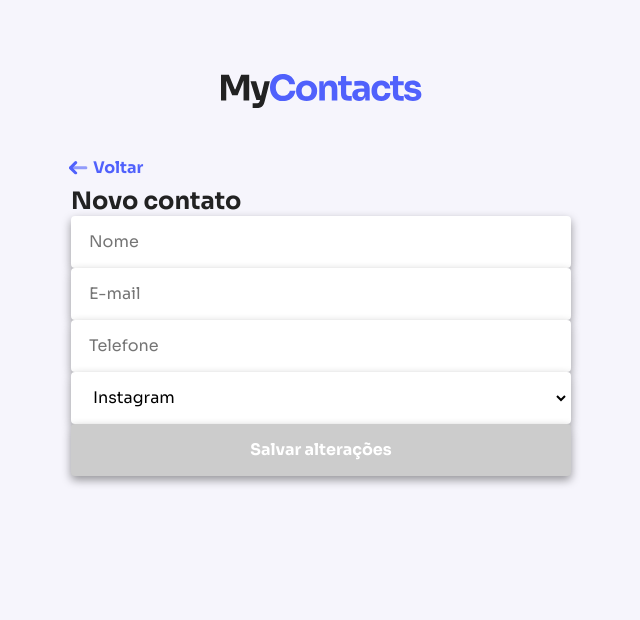
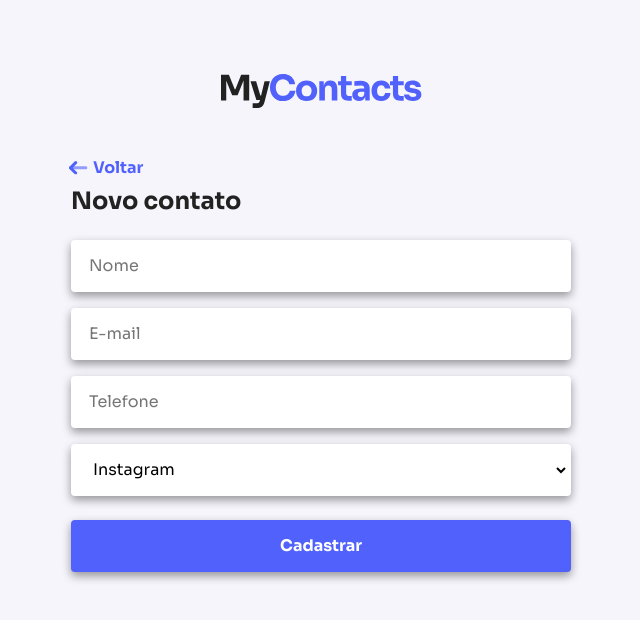
Before and after one commit to tatiane-kelli/mycontacts, a React (Create React App) app in the folder fe/: page /new in a window 1280 px wide. Shown: the top 620 px of the page, without its empty margins (319-959 px from the left). Built offline with nearby package versions, Linux system fonts and the light colour scheme.

Commit message:
create ContactForm component

```diff
--- /dev/null
+++ b/fe/src/components/ContactForm/index.js
@@ -0,0 +1,42 @@
+import PropTypes from 'prop-types';
+import FormGroup from '../FormGroup';
+import Input from '../Input';
+import Select from '../Select';
+import Button from '../Button';
+import { Form, ButtonContainer } from './styles';
+
+export default function ContactForm({ buttonLabel }) {
+  return (
+    <Form>
+      <FormGroup>
+        <Input placeholder="Nome" />
+      </FormGroup>
+
+      <FormGroup>
+        <Input placeholder="E-mail" />
+      </FormGroup>
+
+      <FormGroup>
+        <Input placeholder="Telefone" />
+      </FormGroup>
+
+      <FormGroup>
+        <Select>
+          <option value="instagram">Instagram</option>
+          <option value="facebook">Facebook</option>
+          <option value="linkedin">Linkedin</option>
+        </Select>
+      </FormGroup>
+
+      <ButtonContainer>
+        <Button type="submit">
+          {buttonLabel}
+        </Button>
+      </ButtonContainer>
+    </Form>
+  );
+}
+
+ContactForm.propTypes = {
+  buttonLabel: PropTypes.string.isRequired,
+};
--- /dev/null
+++ b/fe/src/components/ContactForm/styles.js
@@ -0,0 +1,7 @@
+import styled from 'styled-components';
+
+export const Form = styled.form``;
+
+export const ButtonContainer = styled.div`
+  margin-top: 24px;
+`;
--- /dev/null
+++ b/fe/src/components/FormGroup/index.js
@@ -0,0 +1,14 @@
+import PropTypes from 'prop-types';
+import { Container } from './styles';
+
+export default function FormGroup({ children }) {
+  return (
+    <Container>
+      {children}
+    </Container>
+  );
+}
+
+FormGroup.propTypes = {
+  children: PropTypes.node.isRequired,
+};
--- /dev/null
+++ b/fe/src/components/FormGroup/styles.js
@@ -0,0 +1,7 @@
+import styled from 'styled-components';
+
+export const Container = styled.div`
+  & + & {
+    margin-top: 16px;
+  }
+`;
--- a/fe/src/components/PageHeader/styles.js
+++ b/fe/src/components/PageHeader/styles.js
@@ -1,6 +1,8 @@
 import styled from 'styled-components';
 
 export const Container = styled.header`
+  margin-bottom: 24px;
+
   a {
     text-decoration: none;
     display: flex;
--- a/fe/src/pages/EditContact/index.js
+++ b/fe/src/pages/EditContact/index.js
@@ -1,9 +1,16 @@
+import ContactForm from '../../components/ContactForm';
 import PageHeader from '../../components/PageHeader';
 
 export default function EditContact() {
   return (
-    <PageHeader
-      title="Editar Joseph Joestar"
-    />
+    <>
+      <PageHeader
+        title="Editar Joseph Joestar"
+      />
+
+      <ContactForm
+        buttonLabel="Salvar alterações"
+      />
+    </>
   );
 }
--- a/fe/src/pages/Home/index.js
+++ b/fe/src/pages/Home/index.js
@@ -1,7 +1,7 @@
+import { Link } from 'react-router-dom';
 import {
   Container, InputSearchContainer, Header, ListContainer, Card,
 } from './styles';
-
 import arrowIcon from '../../assets/images/icons/arrow.svg';
 import editIcon from '../../assets/images/icons/edit.svg';
 import trashIcon from '../../assets/images/icons/trash.svg';
@@ -15,7 +15,7 @@
 
       <Header>
         <strong>3 contatos</strong>
-        <a href="/">Novo contato</a>
+        <Link to="/new">Novo contato</Link>
       </Header>
 
       <ListContainer>
@@ -37,47 +37,9 @@
           <span>(11) 12233-4455</span>
         </div>
         <div className="actions">
-          <a href="/">
+          <Link to="/edit:123">
             <img src={editIcon} alt="Edit" />
-          </a>
-          <button type="button">
-            <img src={trashIcon} alt="Delete" />
-          </button>
-        </div>
-      </Card>
-
-      <Card>
-        <div className="info">
-          <div className="contact-name">
-            <strong>Jotaro Kujo</strong>
-            <small>instagram</small>
-          </div>
-          <span>jotarokujo@mail.com</span>
-          <span>(11) 12233-4455</span>
-        </div>
-        <div className="actions">
-          <a href="/">
-            <img src={editIcon} alt="Edit" />
-          </a>
-          <button type="button">
-            <img src={trashIcon} alt="Delete" />
-          </button>
-        </div>
-      </Card>
-
-      <Card>
-        <div className="info">
-          <div className="contact-name">
-            <strong>Jolyne Kujo</strong>
-            <small>instagram</small>
-          </div>
-          <span>jolynekujo@mail.com</span>
-          <span>(11) 12233-4455</span>
-        </div>
-        <div className="actions">
-          <a href="/">
-            <img src={editIcon} alt="Edit" />
-          </a>
+          </Link>
           <button type="button">
             <img src={trashIcon} alt="Delete" />
           </button>
--- a/fe/src/pages/NewContact/index.js
+++ b/fe/src/pages/NewContact/index.js
@@ -1,7 +1,5 @@
-import Button from '../../components/Button';
-import Input from '../../components/Input';
+import ContactForm from '../../components/ContactForm';
 import PageHeader from '../../components/PageHeader';
-import Select from '../../components/Select';
 
 export default function NewContact() {
   return (
@@ -10,22 +8,9 @@
         title="Novo contato"
       />
 
-      <Input
-        placeholder="Nome"
+      <ContactForm
+        buttonLabel="Cadastrar"
       />
-      <Input
-        placeholder="E-mail"
-      />
-      <Input
-        placeholder="Telefone"
-      />
-      <Select>
-        <option value="123">Instagram</option>
-        <option value="123">Facebook</option>
-        <option value="123">Twitter</option>
-      </Select>
-
-      <Button type="button" disabled>Salvar alterações</Button>
     </>
   );
 }
```
